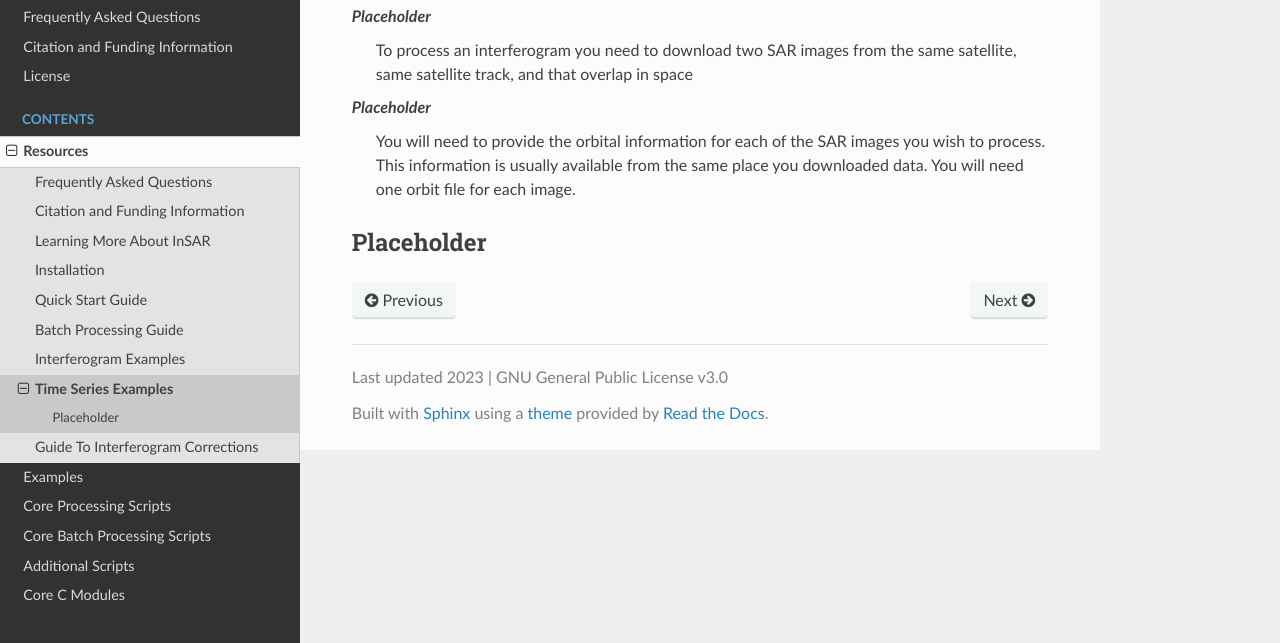
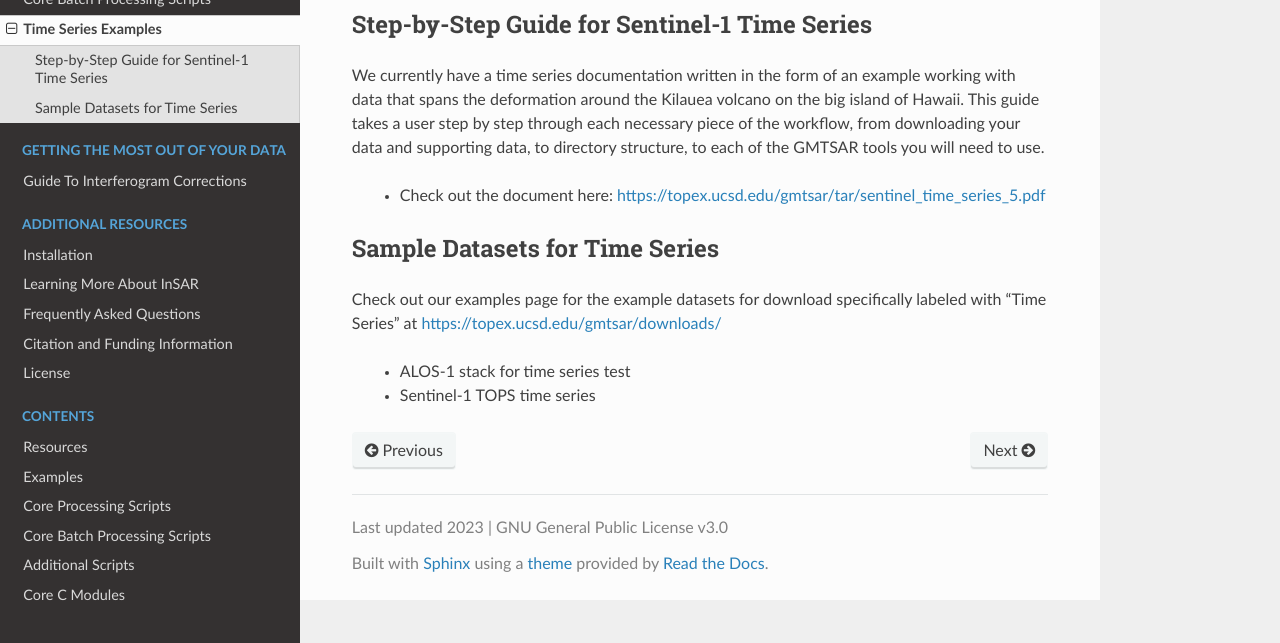
Before and after one commit to gmtsar/documentation, a plain HTML site: page docs/Time_Series_Examples.html in a window 1280 px wide. Shown: the part 157-800 px from the top of the page. Drawn offline with Linux system fonts and the light colour scheme.

Commit message:
Adding more info

```diff
--- a/docs/Time_Series_Examples.html
+++ b/docs/Time_Series_Examples.html
@@ -23,7 +23,7 @@
     <link rel="index" title="Index" href="genindex.html" />
     <link rel="search" title="Search" href="search.html" />
     <link rel="next" title="Guide To Interferogram Corrections" href="Guide_To_Interferogram_Corrections.html" />
-    <link rel="prev" title="Interferogram Examples" href="Interferogram_Examples.html" />
+    <link rel="prev" title="Core Batch Processing Scripts" href="Core_Batch_Processing_Scripts.html" />
 </head>
 
 <body class="wy-body-for-nav">
@@ -43,11 +43,24 @@
         </div><div class="wy-menu wy-menu-vertical" data-spy="affix" role="navigation" aria-label="Navigation menu">
               <p class="caption" role="heading"><span class="caption-text">Processing An Interferogram</span></p>
 <ul>
+<li class="toctree-l1"><a class="reference internal" href="Installation.html">Installation</a></li>
+<li class="toctree-l1"><a class="reference internal" href="Quick_Start_Guide.html">Quick Start Guide</a></li>
 <li class="toctree-l1"><a class="reference internal" href="Core_Processing_Scripts.html">Core Processing Scripts</a></li>
+<li class="toctree-l1"><a class="reference internal" href="Interferogram_Examples.html">Interferogram Examples</a></li>
 </ul>
 <p class="caption" role="heading"><span class="caption-text">Batch Processing and Time Series</span></p>
+<ul class="current">
+<li class="toctree-l1"><a class="reference internal" href="Batch_Processing_Guide.html">Batch Processing Guide</a></li>
+<li class="toctree-l1"><a class="reference internal" href="Core_Batch_Processing_Scripts.html">Core Batch Processing Scripts</a></li>
+<li class="toctree-l1 current"><a class="current reference internal" href="#">Time Series Examples</a><ul>
+<li class="toctree-l2"><a class="reference internal" href="#step-by-step-guide-for-sentinel-1-time-series">Step-by-Step Guide for Sentinel-1 Time Series</a></li>
+<li class="toctree-l2"><a class="reference internal" href="#sample-datasets-for-time-series">Sample Datasets for Time Series</a></li>
+</ul>
+</li>
+</ul>
+<p class="caption" role="heading"><span class="caption-text">Getting the Most Out of Your Data</span></p>
 <ul>
-<li class="toctree-l1"><a class="reference internal" href="Core_Batch_Processing_Scripts.html">Core Batch Processing Scripts</a></li>
+<li class="toctree-l1"><a class="reference internal" href="Guide_To_Interferogram_Corrections.html">Guide To Interferogram Corrections</a></li>
 </ul>
 <p class="caption" role="heading"><span class="caption-text">Additional Resources</span></p>
 <ul>
@@ -58,22 +71,8 @@
 <li class="toctree-l1"><a class="reference external" href="https://github.com/gmtsar/gmtsar/blob/master/LICENSE.TXT">License</a></li>
 </ul>
 <p class="caption" role="heading"><span class="caption-text">Contents</span></p>
-<ul class="current">
-<li class="toctree-l1 current"><a class="reference internal" href="modules.html">Resources</a><ul class="current">
-<li class="toctree-l2"><a class="reference internal" href="Frequently_Asked_Questions.html">Frequently Asked Questions</a></li>
-<li class="toctree-l2"><a class="reference internal" href="Citation_and_Funding_Information.html">Citation and Funding Information</a></li>
-<li class="toctree-l2"><a class="reference internal" href="Learning_More_About_InSAR.html">Learning More About InSAR</a></li>
-<li class="toctree-l2"><a class="reference internal" href="Installation.html">Installation</a></li>
-<li class="toctree-l2"><a class="reference internal" href="Quick_Start_Guide.html">Quick Start Guide</a></li>
-<li class="toctree-l2"><a class="reference internal" href="Batch_Processing_Guide.html">Batch Processing Guide</a></li>
-<li class="toctree-l2"><a class="reference internal" href="Interferogram_Examples.html">Interferogram Examples</a></li>
-<li class="toctree-l2 current"><a class="current reference internal" href="#">Time Series Examples</a><ul>
-<li class="toctree-l3"><a class="reference internal" href="#placeholder">Placeholder</a></li>
-</ul>
-</li>
-<li class="toctree-l2"><a class="reference internal" href="Guide_To_Interferogram_Corrections.html">Guide To Interferogram Corrections</a></li>
-</ul>
-</li>
+<ul>
+<li class="toctree-l1"><a class="reference internal" href="modules.html">Resources</a></li>
 <li class="toctree-l1"><a class="reference internal" href="modules.html#examples">Examples</a></li>
 <li class="toctree-l1"><a class="reference internal" href="modules.html#core-processing-scripts">Core Processing Scripts</a></li>
 <li class="toctree-l1"><a class="reference internal" href="modules.html#core-batch-processing-scripts">Core Batch Processing Scripts</a></li>
@@ -95,7 +94,6 @@
           <div role="navigation" aria-label="Page navigation">
   <ul class="wy-breadcrumbs">
       <li><a href="index.html" class="icon icon-home"></a> &raquo;</li>
-          <li><a href="modules.html">Resources</a> &raquo;</li>
       <li>Time Series Examples</li>
       <li class="wy-breadcrumbs-aside">
             <a href="_sources/Time_Series_Examples.rst.txt" rel="nofollow"> View page source</a>
@@ -108,17 +106,29 @@
 
   <section id="time-series-examples">
 <span id="index-0"></span><h1>Time Series Examples<a class="headerlink" href="#time-series-examples" title="Permalink to this headline"></a></h1>
-<dl class="simple">
-<dt><em>Placeholder</em></dt><dd><p>To process an interferogram you need to download two SAR images from the
-same satellite, same satellite track, and that overlap in space</p>
-</dd>
-<dt><em>Placeholder</em></dt><dd><p>You will need to provide the orbital information for each of the SAR images
-you wish to process. This information is usually available from the same place
-you downloaded data. You will need one orbit file for each image.</p>
-</dd>
-</dl>
-<section id="placeholder">
-<h2>Placeholder<a class="headerlink" href="#placeholder" title="Permalink to this headline"></a></h2>
+<section id="step-by-step-guide-for-sentinel-1-time-series">
+<h2>Step-by-Step Guide for Sentinel-1 Time Series<a class="headerlink" href="#step-by-step-guide-for-sentinel-1-time-series" title="Permalink to this headline"></a></h2>
+<p>We currently have a time series documentation written in the form of an
+example working with data that spans the deformation around the Kilauea volcano
+on the big island of Hawaii. This guide takes a user step by step through each
+necessary piece of the workflow, from downloading your data and supporting data,
+to directory structure, to each of the GMTSAR tools you will need to use.</p>
+<blockquote>
+<div><ul class="simple">
+<li><p>Check out the document here: <a class="reference external" href="https://topex.ucsd.edu/gmtsar/tar/sentinel_time_series_5.pdf">https://topex.ucsd.edu/gmtsar/tar/sentinel_time_series_5.pdf</a></p></li>
+</ul>
+</div></blockquote>
+</section>
+<section id="sample-datasets-for-time-series">
+<h2>Sample Datasets for Time Series<a class="headerlink" href="#sample-datasets-for-time-series" title="Permalink to this headline"></a></h2>
+<p>Check out our examples page for the example datasets for download specifically labeled
+with “Time Series” at <a class="reference external" href="https://topex.ucsd.edu/gmtsar/downloads/">https://topex.ucsd.edu/gmtsar/downloads/</a></p>
+<blockquote>
+<div><ul class="simple">
+<li><p>ALOS-1 stack for time series test</p></li>
+<li><p>Sentinel-1 TOPS time series</p></li>
+</ul>
+</div></blockquote>
 </section>
 </section>
 
@@ -126,7 +136,7 @@ you downloaded data. You will need one orbit file for each image.</p>
            </div>
           </div>
           <footer><div class="rst-footer-buttons" role="navigation" aria-label="Footer">
-        <a href="Interferogram_Examples.html" class="btn btn-neutral float-left" title="Interferogram Examples" accesskey="p" rel="prev"><span class="fa fa-arrow-circle-left" aria-hidden="true"></span> Previous</a>
+        <a href="Core_Batch_Processing_Scripts.html" class="btn btn-neutral float-left" title="Core Batch Processing Scripts" accesskey="p" rel="prev"><span class="fa fa-arrow-circle-left" aria-hidden="true"></span> Previous</a>
         <a href="Guide_To_Interferogram_Corrections.html" class="btn btn-neutral float-right" title="Guide To Interferogram Corrections" accesskey="n" rel="next">Next <span class="fa fa-arrow-circle-right" aria-hidden="true"></span></a>
     </div>
 
```
Also changed, not shown: 1 other file.
